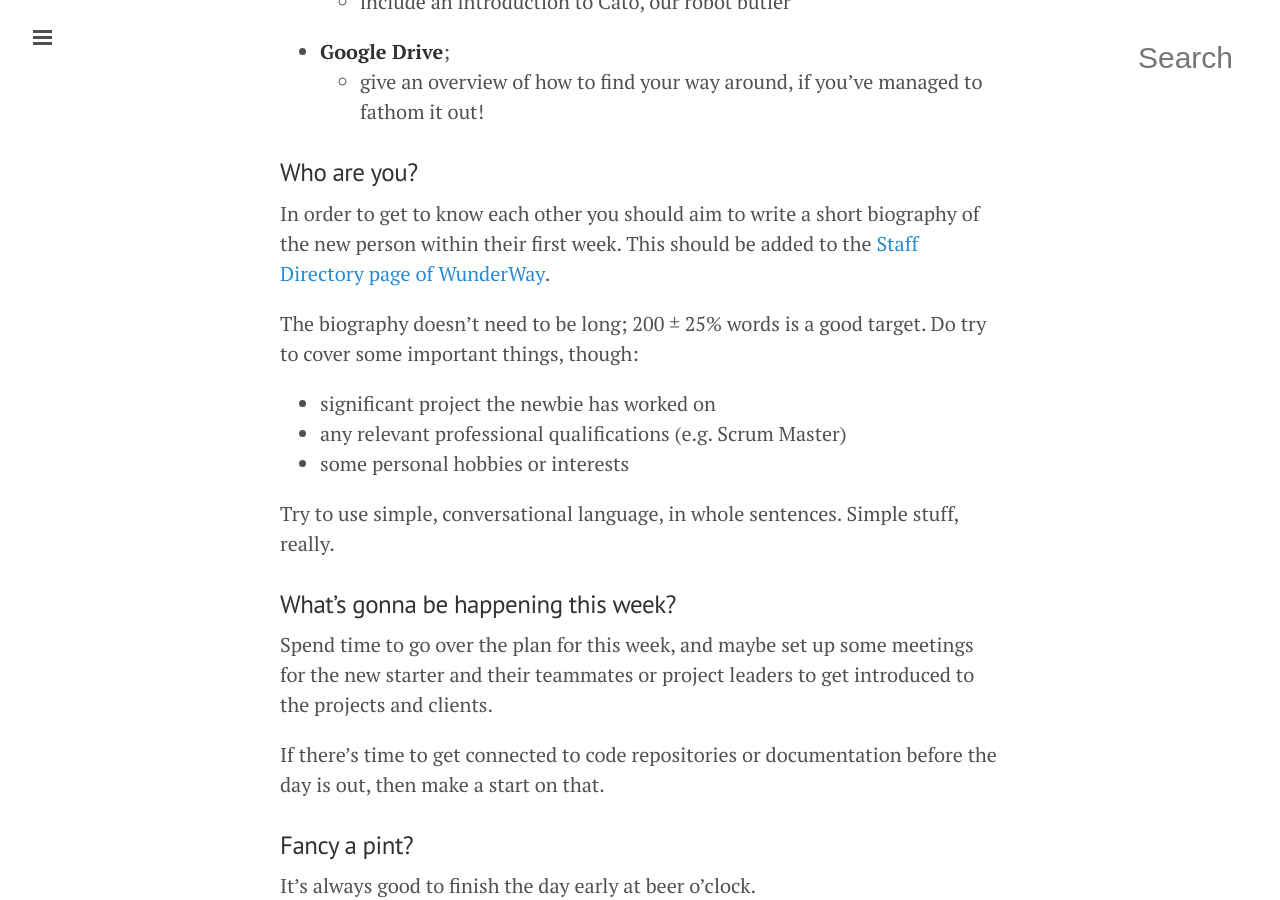
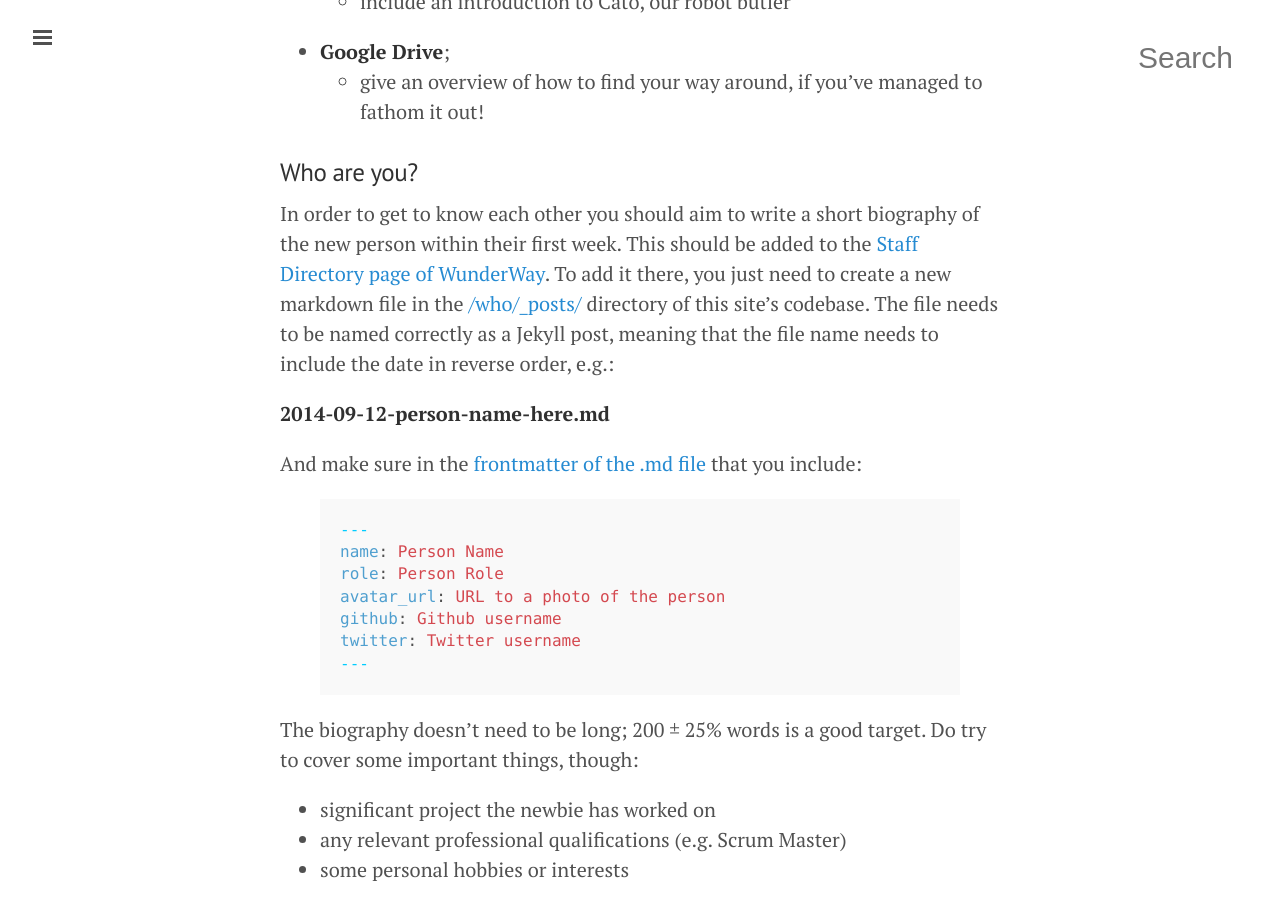
Before and after one commit to tormi/WunderWay, a Jekyll site: the page built from how/new-starter/buddies/being.md, in a window 1280 px wide and 900 px high, scrolled down 2531 px. Built offline with Jekyll 4.4.1, drawn with Linux system fonts in a browser that asks for light colours; nearby versions of some CDN libraries; Markdown is read by kramdown in place of the engine named in the settings.

Commit message:
US103 update guidance on a buddy adding a new biography

```diff
--- a/how/new-starter/buddies/being.md
+++ b/how/new-starter/buddies/being.md
@@ -65,7 +65,21 @@
 
 ###Who are you?
 
-In order to get to know each other you should aim to write a short biography of the new person within their first week. This should be added to the [Staff Directory page of WunderWay](/who/).
+In order to get to know each other you should aim to write a short biography of the new person within their first week. This should be added to the [Staff Directory page of WunderWay](/who/). To add it there, you just need to create a new markdown file in the [/who/_posts/](https://github.com/WunderRoot/WunderWay/tree/gh-pages/who/_posts) directory of this site's codebase. The file needs to be named correctly as a Jekyll post, meaning that the file name needs to include the date in reverse order, e.g.:
+
+  **2014-09-12-person-name-here.md**
+
+And make sure in the [frontmatter of the .md file](http://jekyllrb.com/docs/frontmatter/) that you include:
+
+{% highlight yaml %}
+---
+name: Person Name
+role: Person Role
+avatar_url: URL to a photo of the person
+github: Github username
+twitter: Twitter username
+---
+{% endhighlight %}
 
 The biography doesn't need to be long; 200 ± 25% words is a good target. Do try to cover some important things, though:
 
```
